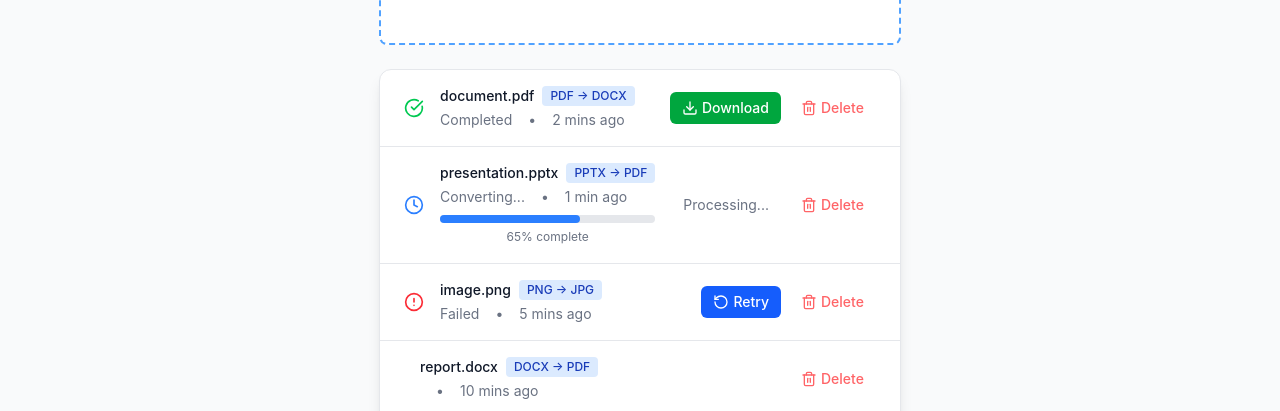
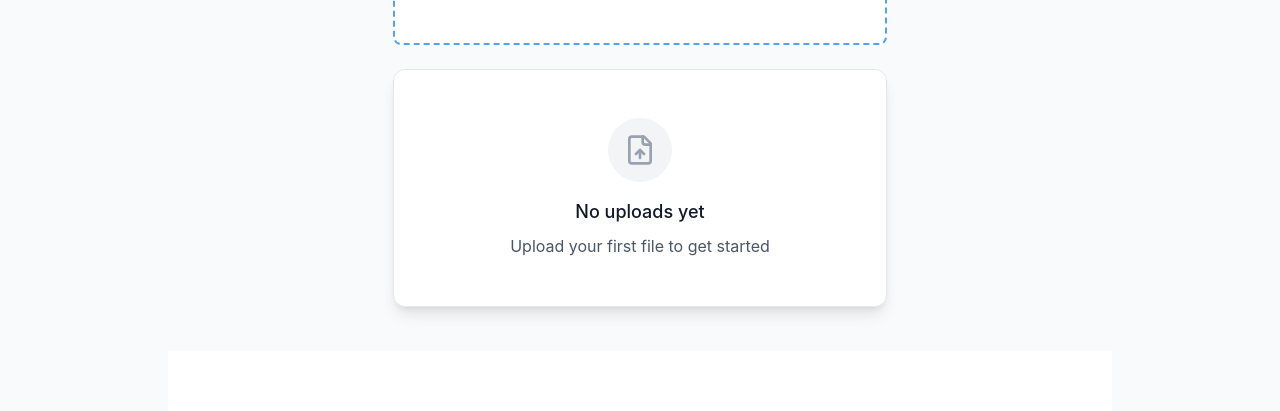
Before and after one commit to PawDevUK/filesconverto, a Next.js app: page / in a window 1280 px wide. Shown: the part 355-766 px from the top of the page. Built offline with nearby package versions, Linux system fonts and the light colour scheme.

Commit message:
Updated Hero with useEffect and useState.

```diff
--- a/app/Main/Hero.tsx
+++ b/app/Main/Hero.tsx
@@ -1,16 +1,36 @@
-import React, { useState } from 'react';
-import Dropzone from './Dropzone';
+import React, { useState, useEffect } from 'react';
+import DropzoneComponent from './Dropzone';
 import ServiceInfoCards from './ServiceInfoCards';
 import FileFormat from './FileFormats';
 import HowItWorks from './HowItWorks';
 import UploadsList from './Uploads';
 
 import { UploadsInfoTypes } from '@/app/types/upload.types';
-import { mockUploads } from '@/app/store/mockUploads';
+// import { mockUploads } from '@/app/store/mockUploads';
 import { store } from '@/app/store/data';
+import { getIndexedDB} from '../utils/IndexedDB';
+
+type DropzoneProps = { onUpload?: () => Promise<void> };
+const Dropzone = DropzoneComponent as React.ComponentType<DropzoneProps>;
 
 const Hero: React.FC = () => {
-	const [uploads] = useState<UploadsInfoTypes[]>(mockUploads);
+	const [uploads, setUploads] = useState<UploadsInfoTypes[]>([]);
+
+	useEffect(() => {
+		(async () => {
+			try {
+				const result = await getIndexedDB();
+				setUploads(result);
+			} catch {
+				setUploads([]);
+			}
+		})();
+	}, []);
+
+	const handleDelete = async () => {
+		const result = await getIndexedDB();
+		setUploads(result);
+	};
 
 	return (
 		<>
@@ -18,9 +38,14 @@ const Hero: React.FC = () => {
 				<h2 className='text-4xl font-bold mb-4'>Convert Files</h2>
 				<p className='text-lg text-gray-600 mb-6'>Fast, free, and secure files conversion to multiple formats.</p>
 
-				<Dropzone></Dropzone>
+				<Dropzone
+					onUpload={async () => {
+						const result = await getIndexedDB();
+						setUploads(result);
+					}}
+				/>
 
-				<UploadsList uploads={uploads}></UploadsList>
+				<UploadsList uploads={uploads} onDelete={handleDelete} />
 			</section>
 			<section id='how-it-works' className='py-8 px-6 bg-white text-center'>
 				<HowItWorks></HowItWorks>
```
